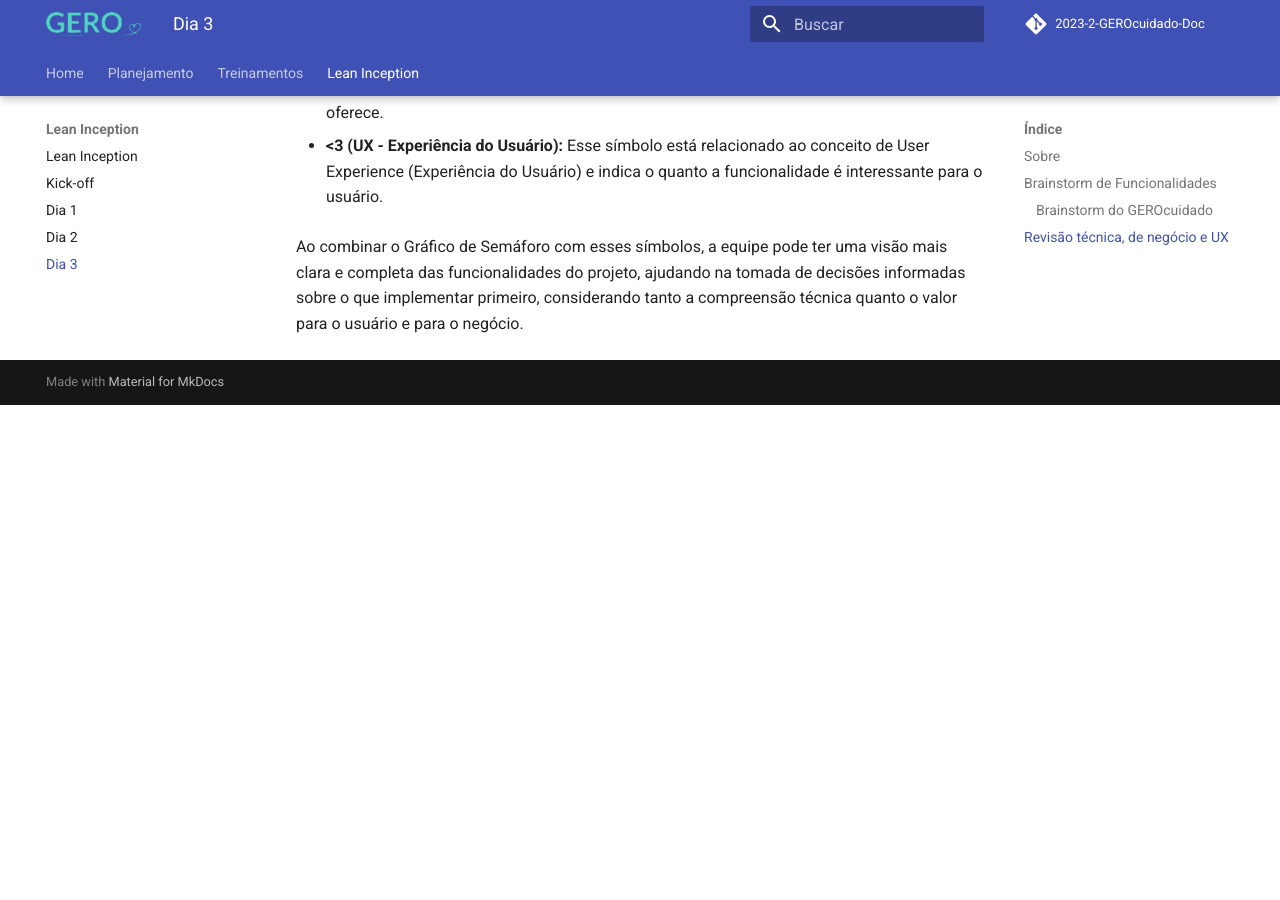
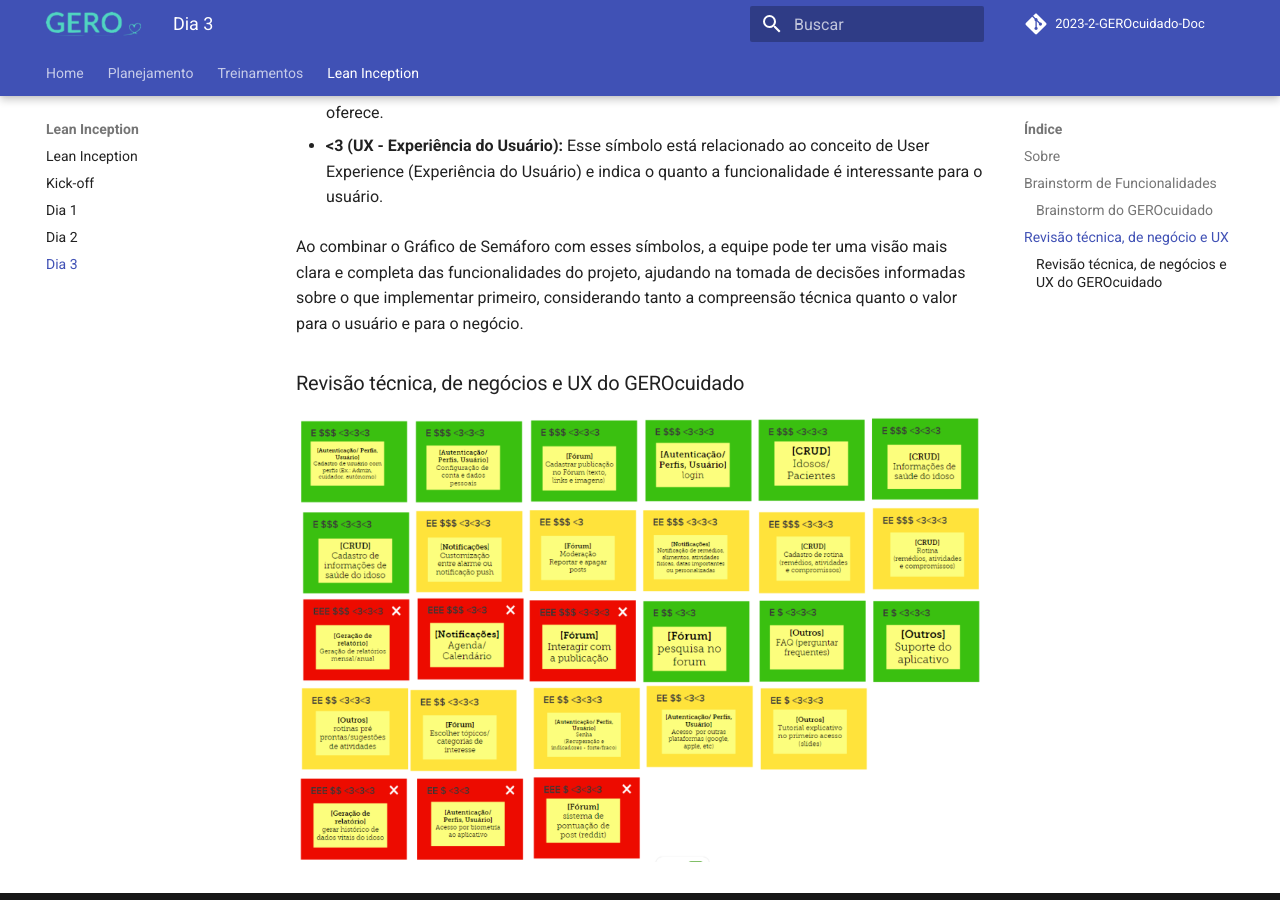
Before and after one commit to fga-eps-mds/2023-2-GEROcuidado-Doc, an MkDocs documentation site: the page built from docs/lean_inception/dia_3.md, in a window 1280 px wide and 900 px high, scrolled down 2876 px. Built offline with MkDocs 1.6.1 and Material for MkDocs 9.7.7, drawn with Linux system fonts in a browser that asks for light colours; comment, search, counter and statistics services are not loaded; before the commit the page ends 3281 px from its top, so only the background shows below that.

Commit message:
Atualiza dia 3 de lean inception

```diff
--- a/docs/lean_inception/dia_3.md
+++ b/docs/lean_inception/dia_3.md
@@ -36,3 +36,7 @@ Além disso, outra ferramenta importante relacionada à priorização de funcion
 * **<3 (UX - Experiência do Usuário):** Esse símbolo está relacionado ao conceito de User Experience (Experiência do Usuário) e indica o quanto a funcionalidade é interessante para o usuário.
 
 Ao combinar o Gráfico de Semáforo com esses símbolos, a equipe pode ter uma visão mais clara e completa das funcionalidades do projeto, ajudando na tomada de decisões informadas sobre o que implementar primeiro, considerando tanto a compreensão técnica quanto o valor para o usuário e para o negócio.
+
+### Revisão técnica, de negócios e UX do GEROcuidado
+
+![Revisão Técnica](../assets/imagens/lean_inception/revisao_tecnica_final.png)
```
Also changed, not shown: docs/assets/imagens/lean_inception/revisao_tecnica_final.png (added).
